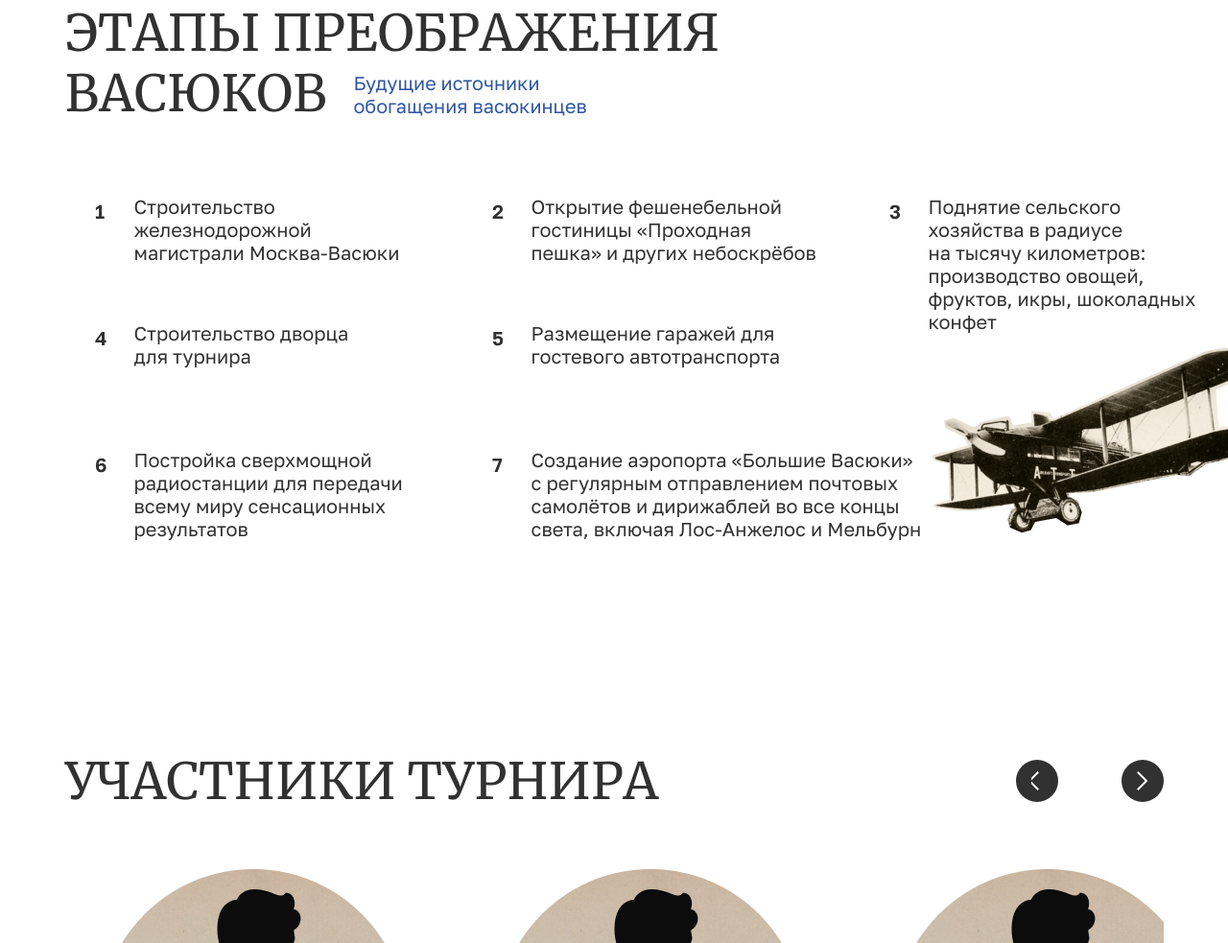
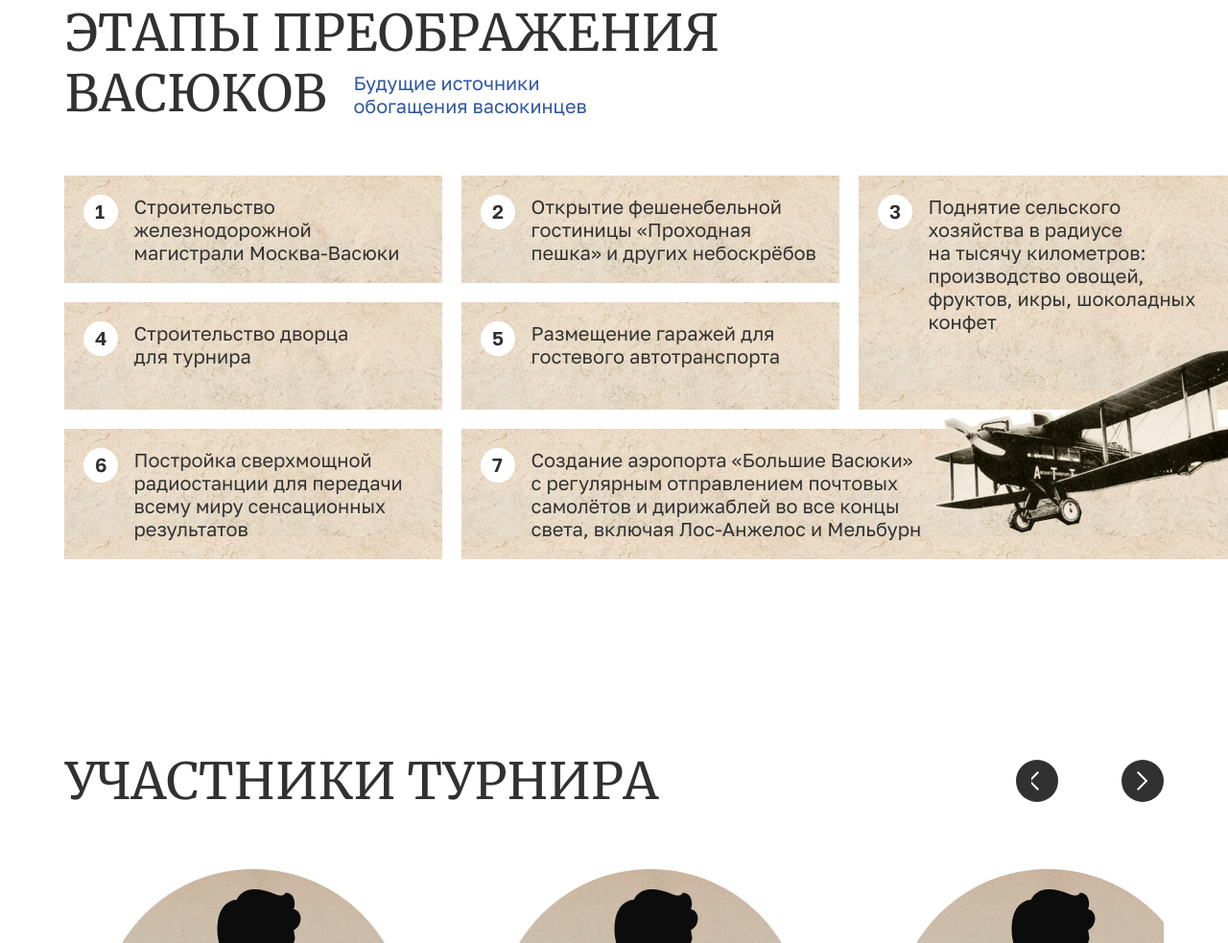
Before and after one commit to larisa-vedenina/Text-landing-ya, a plain HTML site: page index.html in a window 1280 px wide. Shown: the part 2696-3679 px from the top of the page at 96% size. Drawn offline with Linux system fonts and the light colour scheme; the site is published under a folder, as on GitHub Pages, so addresses that start at the root find nothing.

Commit message:
Update style.css

```diff
--- a/styles/style.css
+++ b/styles/style.css
@@ -409,8 +409,8 @@ td {
   position: relative;
   width: 100%;
   height: 100%;
-  background: url(/images/overlay-stages-section-3.png),
-    url(/images/bg-stages-section-3.png);
+  background: url(../images/overlay-stages-section-3.png),
+    url(../images/bg-stages-section-3.png);
   background-blend-mode: color-burn, normal;
   padding-block-start: 20px;
   padding-inline: 72px 20px;
```
